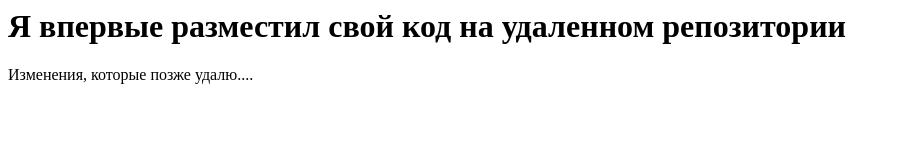
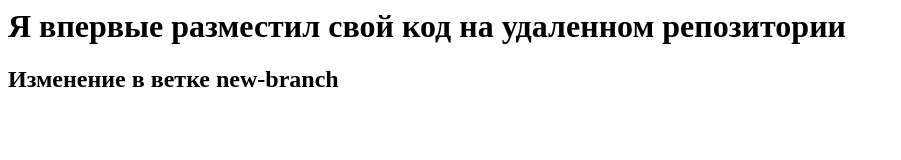
Before and after one commit to GRUPPA741/741gruppa, a plain HTML site: page index.html in a window 1280 px wide. Shown: the whole page, without its empty margins (0-901 px from the left). Drawn offline with Linux system fonts and the light colour scheme.

Commit message:
ветвь 2

```diff
--- a/index.html
+++ b/index.html
@@ -8,6 +8,6 @@
 </head>
 <body>
     <h1>Я впервые разместил свой код на удаленном репозитории</h1>
-    <p>Изменения, которые позже удалю....</p>
+    <h2>Изменение в ветке new-branch</h2>
 </body>
 </html>
```
